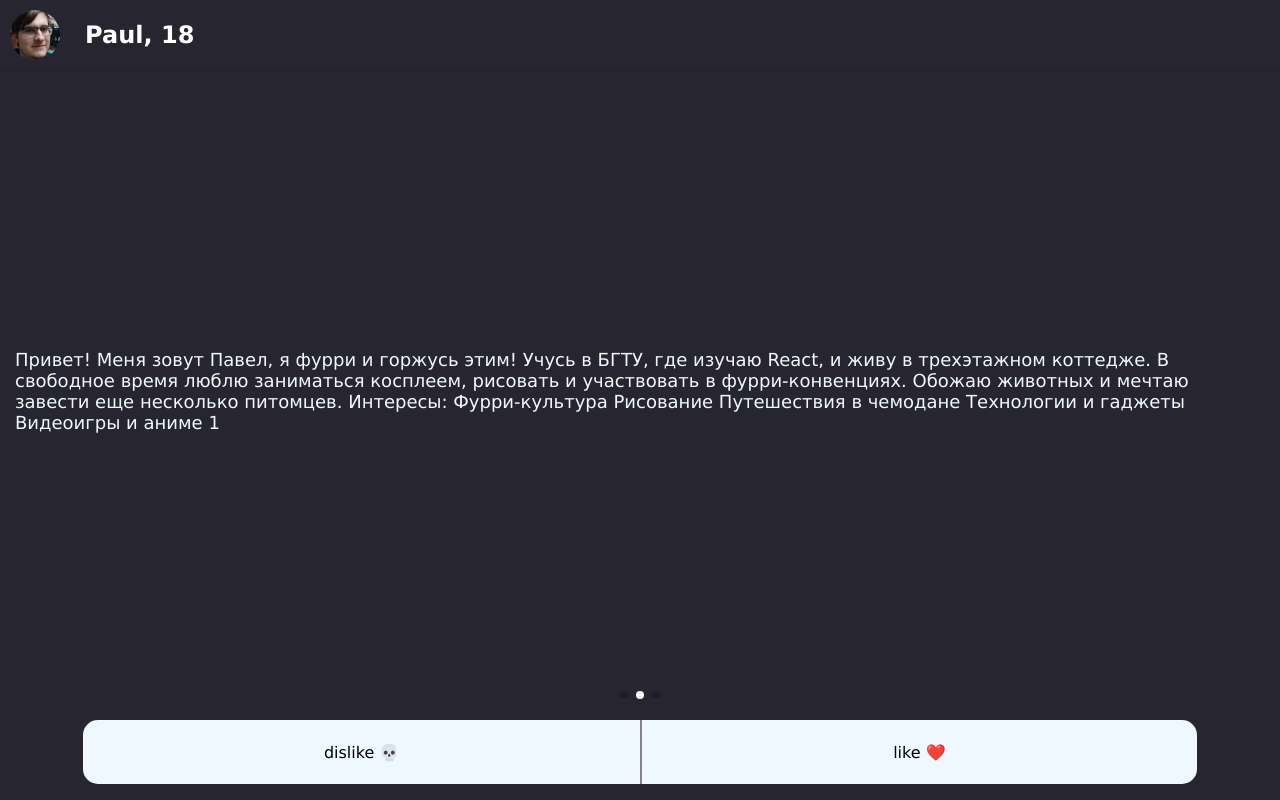
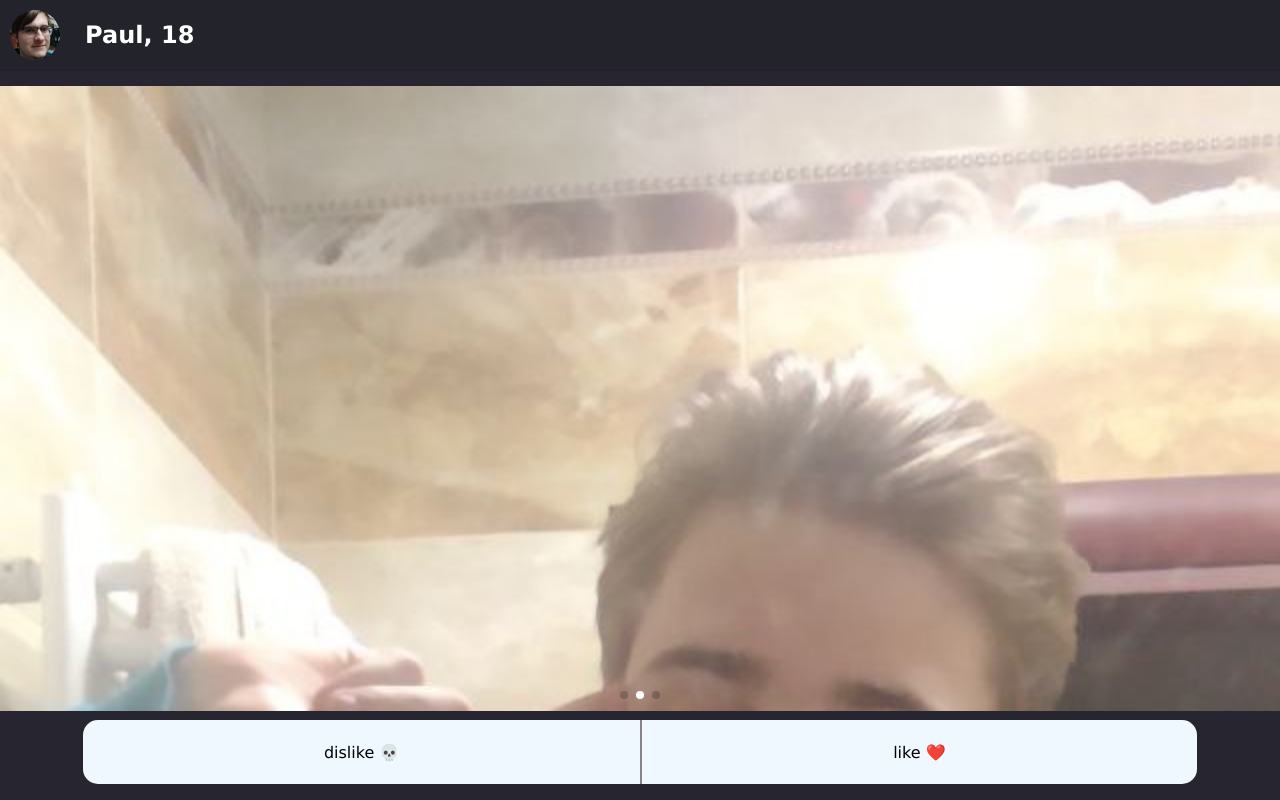
Before and after one commit to beseir/date-app-client, a React (Vite) app: page /match in a window 1280 px wide. Built offline with nearby package versions, Linux system fonts and the light colour scheme.

Commit message:
image support

```diff
--- a/src/components/MatchPage/Profile.tsx
+++ b/src/components/MatchPage/Profile.tsx
@@ -39,7 +39,7 @@ const swiperOptions: SwiperOptions ={
             <Swiper  className={"mySwiper"}{...swiperOptions}
                 style={{transitionTimingFunction: 'ease-in-out'}}>
                 <SwiperSlide><div className={"profile-card"}>{description}</div></SwiperSlide>
-                <SwiperSlide><div className={"profile-card"}>{description}</div></SwiperSlide>
+                <SwiperSlide><div className={"profile-card"}>Вот моя фоточка: <img alt={"card"} className={"image-card"} src={"./pasha/photo_2024-03-13_12-34-57.jpg"}/></div></SwiperSlide>
                 <SwiperSlide><div className={"profile-card"}>{description}</div></SwiperSlide>
             </Swiper>
 
--- a/src/styles/Profile.css
+++ b/src/styles/Profile.css
@@ -23,7 +23,7 @@
 .profile-header{
     display: flex;
     color:white;
-    background-color: #272630;
+    background-color: #23232c;
 }
 .avatarIcon{
     justify-content: center;
@@ -41,6 +41,8 @@
     padding: 15px;
     align-content: center;
     color: aliceblue;
+    justify-content: center;
+    display: flex;
 }
 .sex{
     display: flex;
@@ -66,3 +68,8 @@
 .back-button{
     align-self: center;
 }
+.image-card{
+    width: 100vw;
+    object-fit: cover;
+    position: absolute;
+}
```
